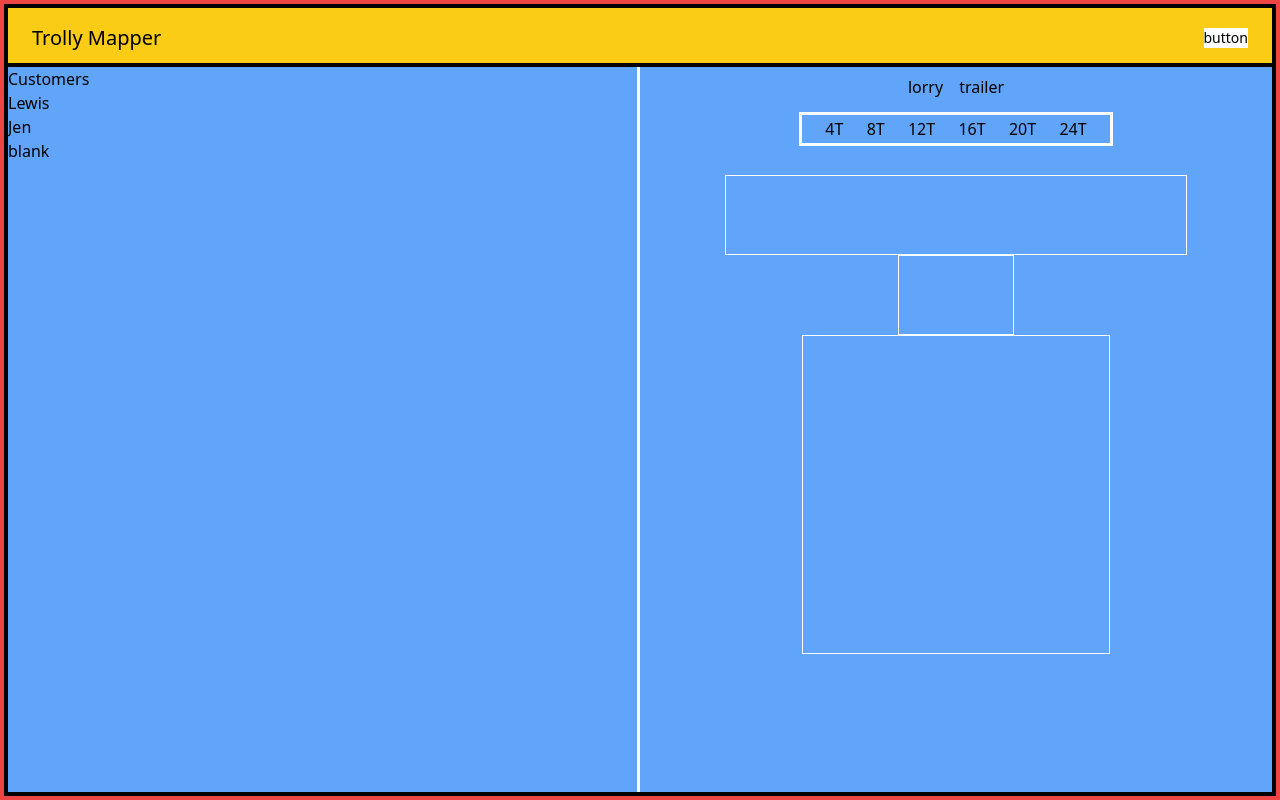
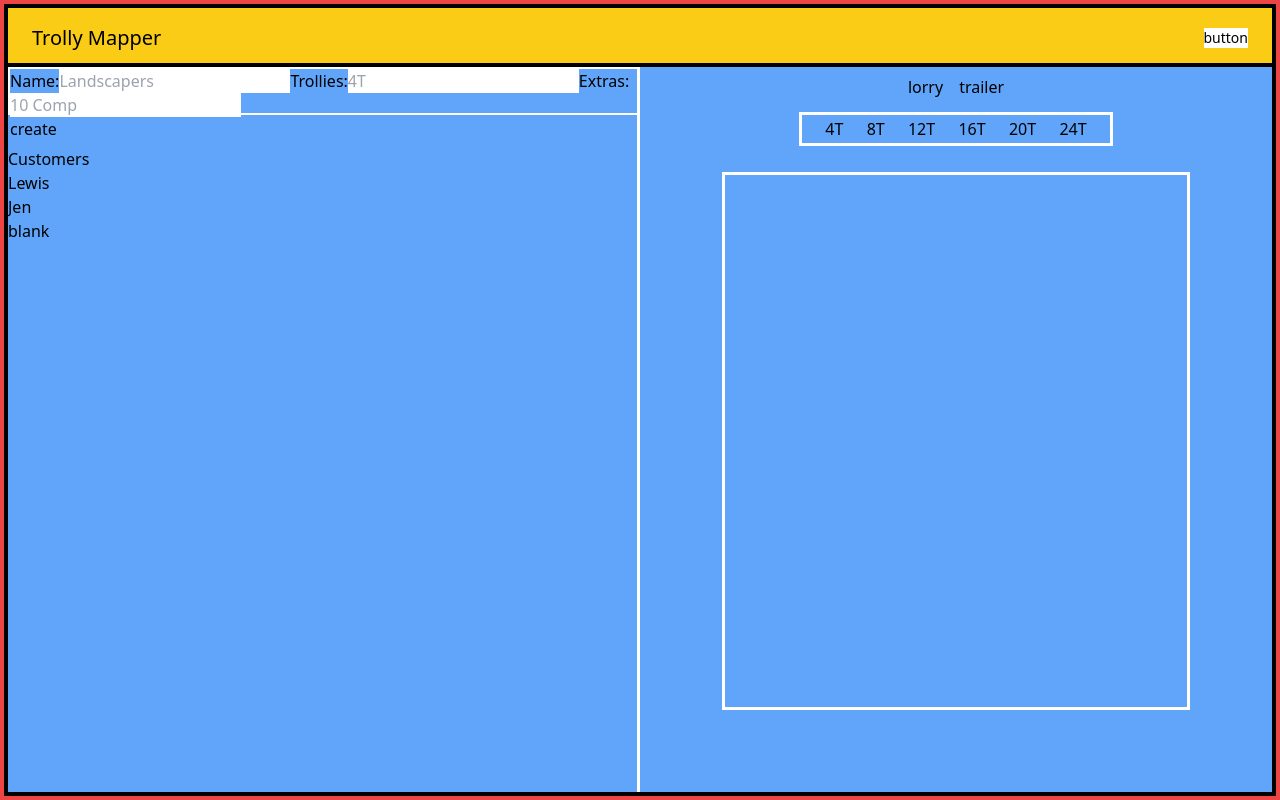
Before and after one commit to LGRV-alt/trolley-mapper, a React (Vite) app: page / in a window 1280 px wide. Built offline with nearby package versions, Linux system fonts and the light colour scheme.

Commit message:
working on customer input
working on the customer input section

```diff
--- a/src/components/CustomerSection.jsx
+++ b/src/components/CustomerSection.jsx
@@ -1,6 +1,9 @@
+import NewCustomerButton from "./NewCustomerButton";
+
 function CustomerSection({ customerName, onClick }) {
   return (
     <div>
+      <NewCustomerButton />
       <h3>Customers</h3>
       <h3 onClick={() => onClick("lewis")}>Lewis</h3>
       <h3 onClick={() => onClick("Jen")}>Jen</h3>
--- /dev/null
+++ b/src/components/NewCustomerButton.jsx
@@ -0,0 +1,44 @@
+import { useState } from "react";
+
+function NewCustomerButton() {
+  const [customer, setCustomer] = useState({});
+
+  function handleCreate() {
+    setCustomer({});
+  }
+  return (
+    <div className="border-2 border-white w-full h-12 mb-8">
+      <form>
+        <label>
+          Name:
+          <input
+            type="text"
+            name="name"
+            placeholder="Landscapers"
+            onChange={(e) => setCustomer({ ...customer, name: e.target.value })}
+          />
+        </label>
+        <label>
+          Trollies:
+          <input
+            type="number"
+            name="trollies"
+            placeholder="4T"
+            onChange={(e) =>
+              setCustomer({ ...customer, trollies: e.target.value })
+            }
+          />
+        </label>
+        <label>
+          Extras:
+          <input type="text" name="extras" placeholder="10 Comp" />
+        </label>
+      </form>
+      <button onClick={() => handleCreate()}>create</button>
+      <p>{customer.name}</p>
+      <p>{customer.trollies}</p>
+    </div>
+  );
+}
+
+export default NewCustomerButton;
--- a/src/components/Trailer.jsx
+++ b/src/components/Trailer.jsx
@@ -5,21 +5,17 @@ function TrailerMap({ customerName, grid }) {
     <div
       className={`  h-3/4 w-3/4 mt-8 flex flex-col content-center items-center `}
     >
-      <div className="border border-white w-full h-20"> </div>
-      <div className="border border-white w-1/4 h-20"> </div>
-      <div className="border border-white  w-2/3 h-3/5 grid grid-cols-3 grid-rows-3">
+      <div className="border-4 border-b-4 border-white w-full h-20"> </div>
+      <div className="border-4 border-b-0 border-t-0 border-white w-1/4 h-20">
+        {" "}
+      </div>
+      <div className="border-4 border-t-4  w-2/3 h-full grid grid-cols-3 grid-rows-3">
         {grid.map((item, index) => (
           <div key="2" className="outline outline-white">
             <GridItem value={customerName} index={index} />
           </div>
         ))}{" "}
       </div>
-
-      {/* {grid.map((item, index) => (
-        <div key="2" className="outline outline-white">
-          <GridItem value={customerName} index={index} />
-        </div>
-      ))} */}
     </div>
   );
 }
--- a/src/components/VechicleSection.jsx
+++ b/src/components/VechicleSection.jsx
@@ -8,7 +8,7 @@ function VechicleSection({ customerName }) {
   let lorryButtons = [4, 8, 12, 16, 20, 24];
   let trailerButtons = [3, 6, 7];
 
-  const [vehicle, setVehicle] = useState("");
+  const [vehicle, setVehicle] = useState("lorry");
   const [lorry, setLorry] = useState(lorryButtons);
   const [gridItems, setGridItems] = useState([]);
 
```
